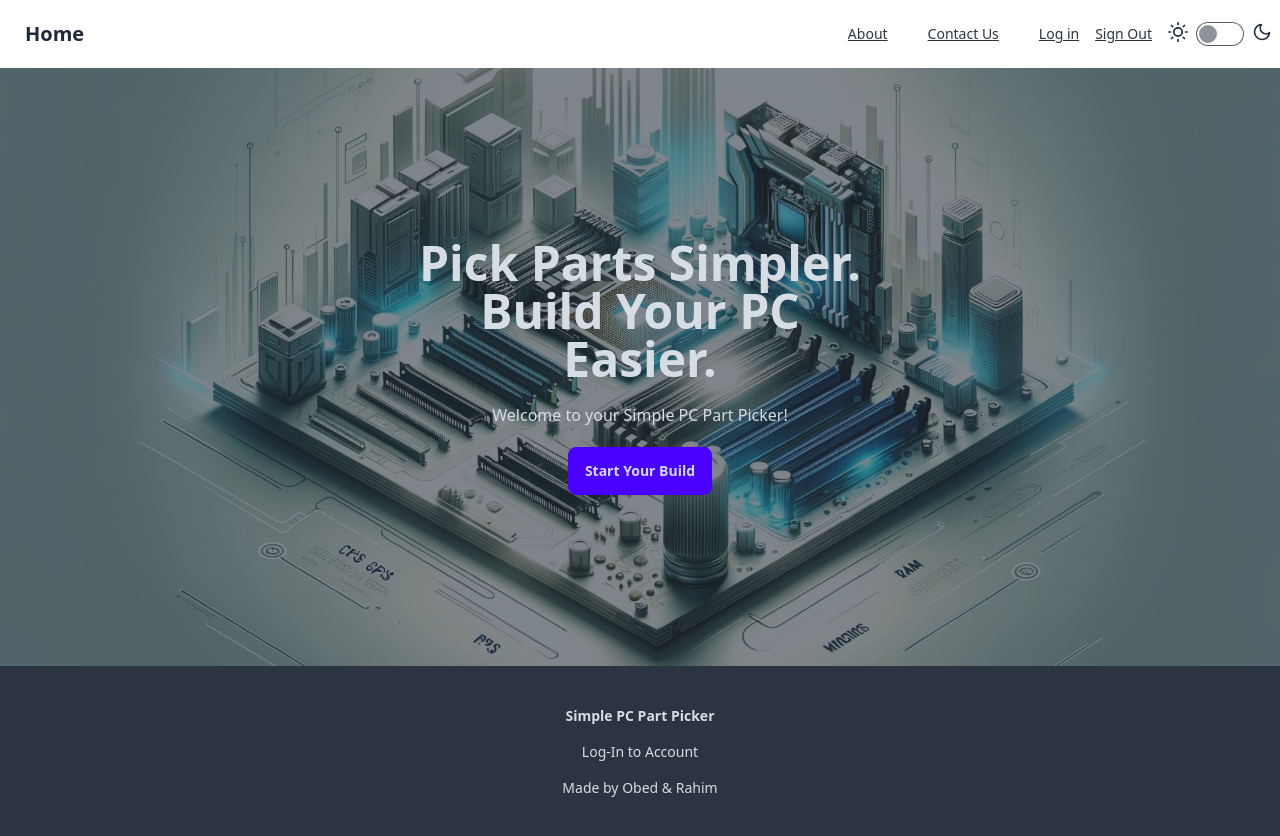
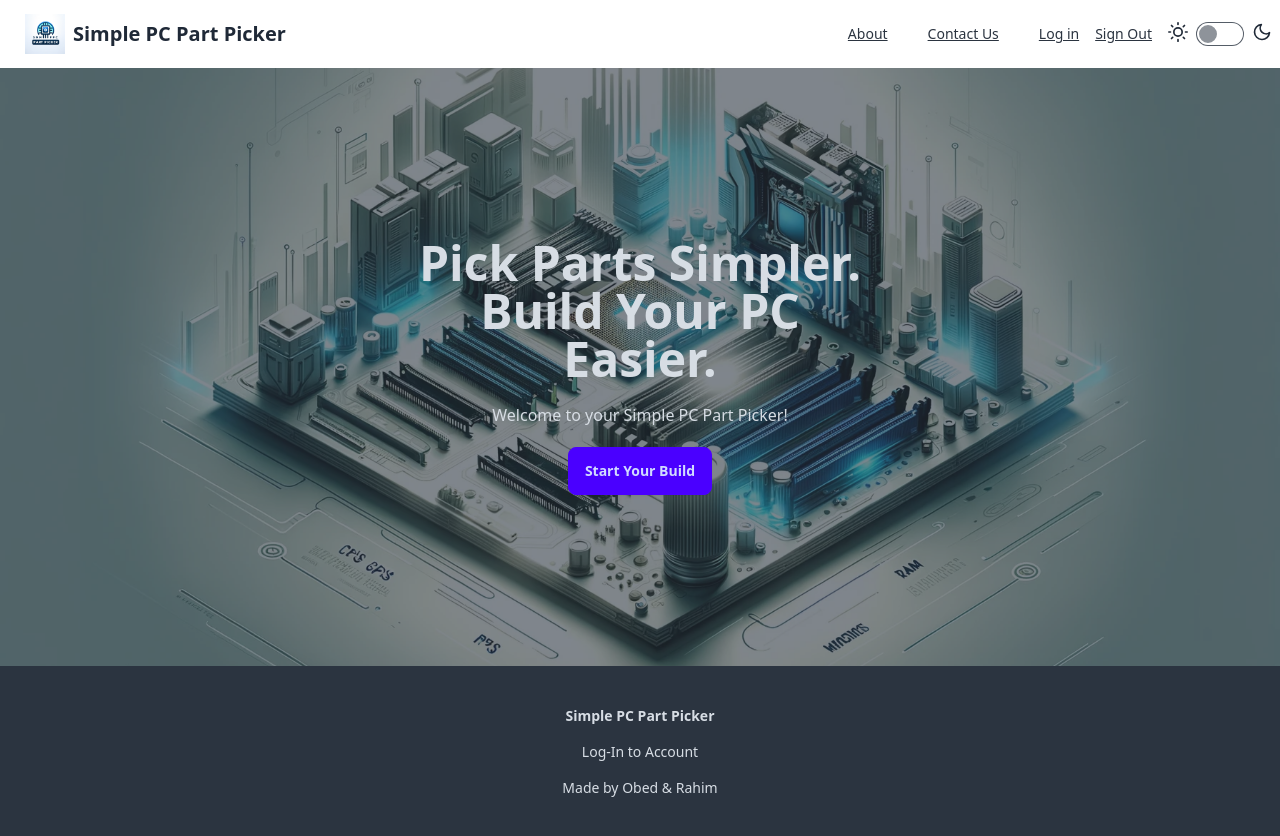
Before and after one commit to o-b3d/simple-pc-part-picker, a React app: page / in a window 1280 px wide. Built offline with nearby package versions, Linux system fonts and the light colour scheme; no server answers; the HTML template or start-up script is replaced by a standard one.

Commit message:
added logo to navbar

```diff
--- a/src/components/navbar.jsx
+++ b/src/components/navbar.jsx
@@ -20,7 +20,10 @@ export function Navbar() {
     <div className="navbar bg-base-100">
       <div className="flex-1">
         <Link className="btn btn-ghost text-xl" to="/">
-          Home
+          <div className="w-10">
+          <img src="/src/public/PartPickerLogo.png" alt="Website Logo" />
+          </div>
+          Simple PC Part Picker
         </Link>
       </div>
       <div className="flex-none">
```
Also changed, not shown: src/public/PartPickerLogo.png (added).
